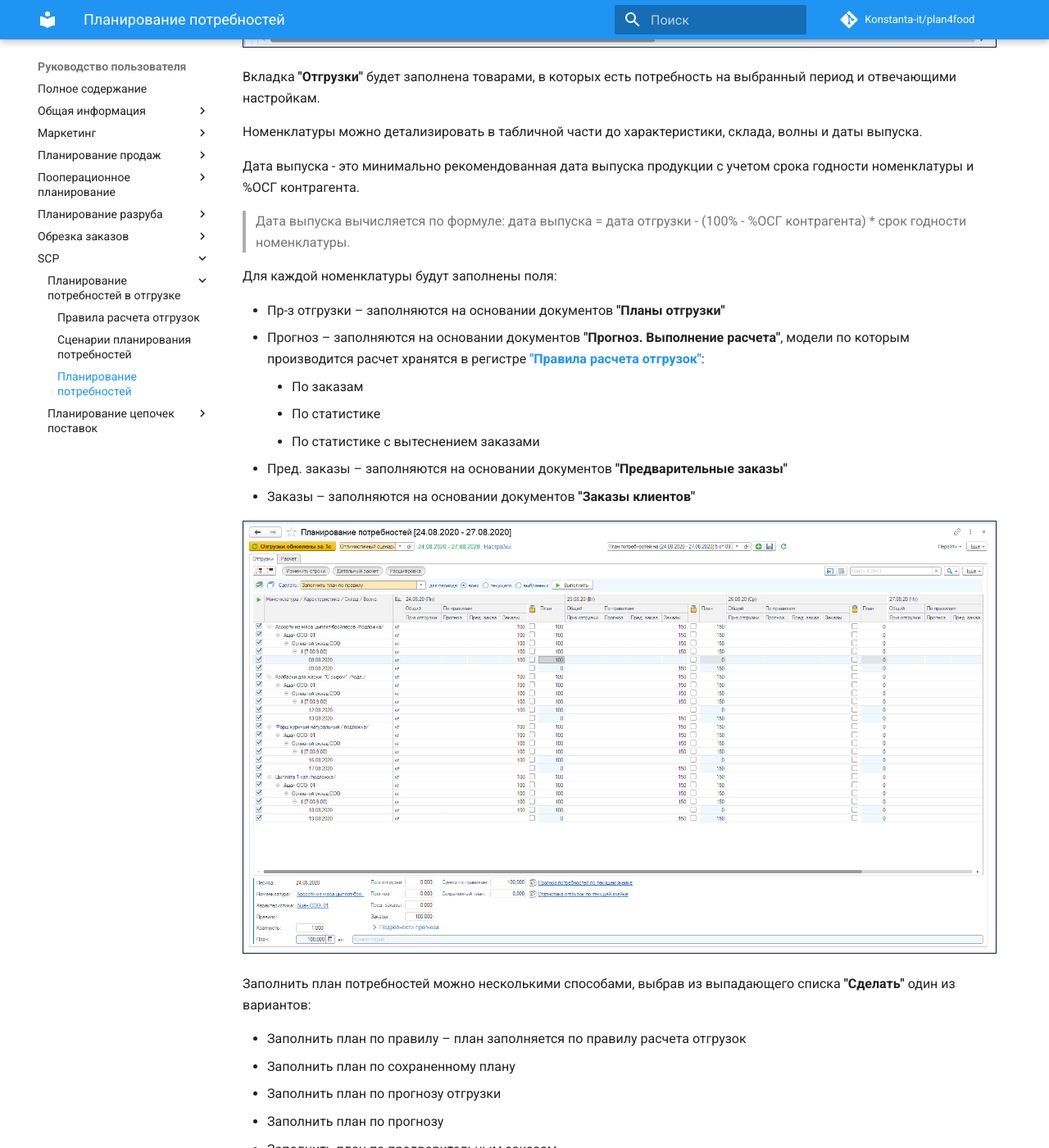
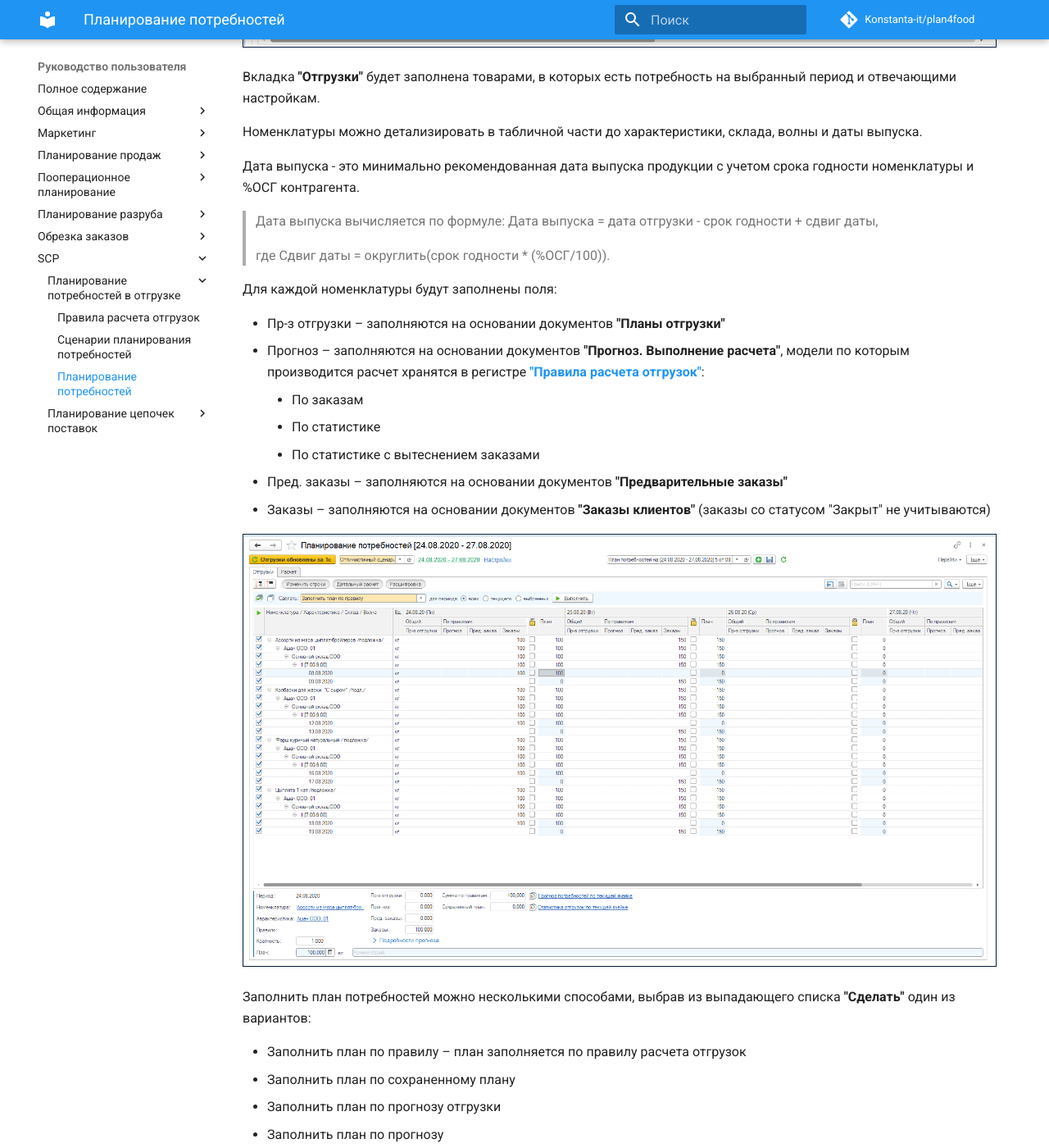
Before and after one commit to Konstanta-it/plan4food, an MkDocs documentation site: the page built from docs/SCP/ShipmentRequirementsPlanning/NeedsPlanning.md, in a window 1280 px wide and 1400 px high, scrolled down 607 px. Shown: the whole window at 82% size. Built offline with MkDocs 1.6.1 and Material for MkDocs 9.7.7, drawn with Linux system fonts in a browser that asks for light colours; comment, search, counter and statistics services are not loaded; some of the changed text lies outside the part shown.

Commit message:
Изменения_1

```diff
--- a/docs/SCP/ShipmentRequirementsPlanning/NeedsPlanning.md
+++ b/docs/SCP/ShipmentRequirementsPlanning/NeedsPlanning.md
@@ -10,7 +10,9 @@
 
 Дата выпуска - это минимально  рекомендованная дата выпуска продукции с учетом срока годности номенклатуры и %ОСГ контрагента.
 
-> Дата выпуска вычисляется по формуле: дата выпуска = дата отгрузки - (100% - %ОСГ контрагента) * срок годности номенклатуры.
+> Дата выпуска вычисляется по формуле: Дата выпуска = дата отгрузки - срок годности + сдвиг даты,
+
+> где Сдвиг даты = округлить(срок годности * (%ОСГ/100)).
 
  Для каждой номенклатуры будут заполнены поля:
 
@@ -22,7 +24,7 @@
     - По статистике с вытеснением заказами
 
 - Пред. заказы – заполняются на основании документов **"Предварительные заказы"**
-- Заказы – заполняются на основании документов **"Заказы клиентов"**
+- Заказы – заполняются на основании документов **"Заказы клиентов"** (заказы со статусом "Закрыт" не учитываются)
 
 [![2][2]][2]
 
@@ -41,7 +43,7 @@
 - Округлить план до кратности
 - Установить конкретное значение
 
-После выбора варианта заполнения нужно выбрать строки для заполнения, а затем нажать кнопку **"Выполнить"**, будет заполнена колонка **"План"** в таблице.
+После выбора варианта заполнения нужно выбрать строки для заполнения, а затем нажать кнопку **"Выполнить"**, будет заполнена колонка **"План"** в таблице. Если в карточке номенклатуры была указана кратность, а число в колонке "План" выходит не кратным, то оно всегда округляется по кратности номенклатуры в большую сторону.
 
 [![3][3]][3]
 
```
Also changed, not shown: docs/CommonInformation/Nomenclature.md (+1 -0 lines), docs/CommonInformation/Nomenclature.assets/2.png, docs/Marketing/MarketingEvent.assets/2.png.
